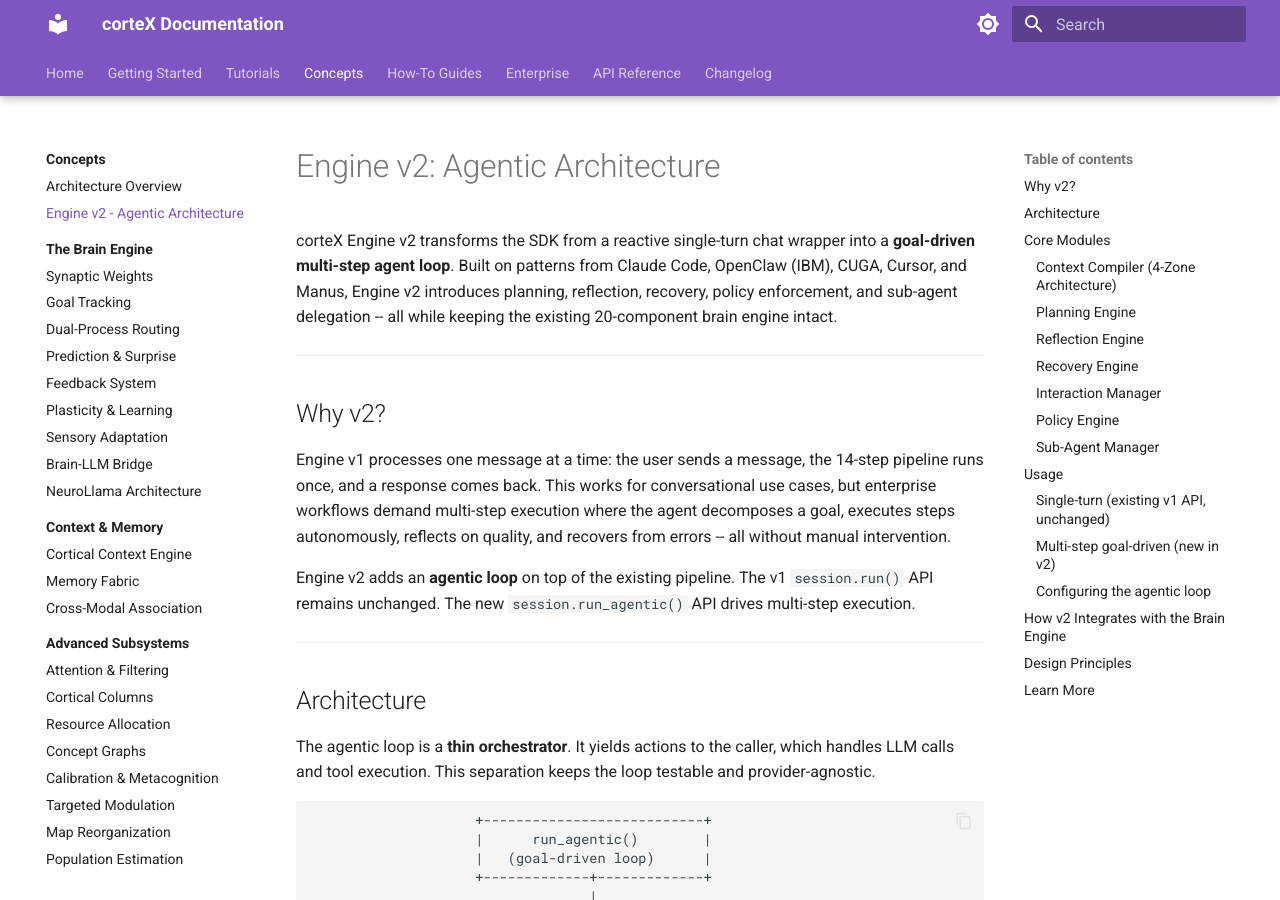
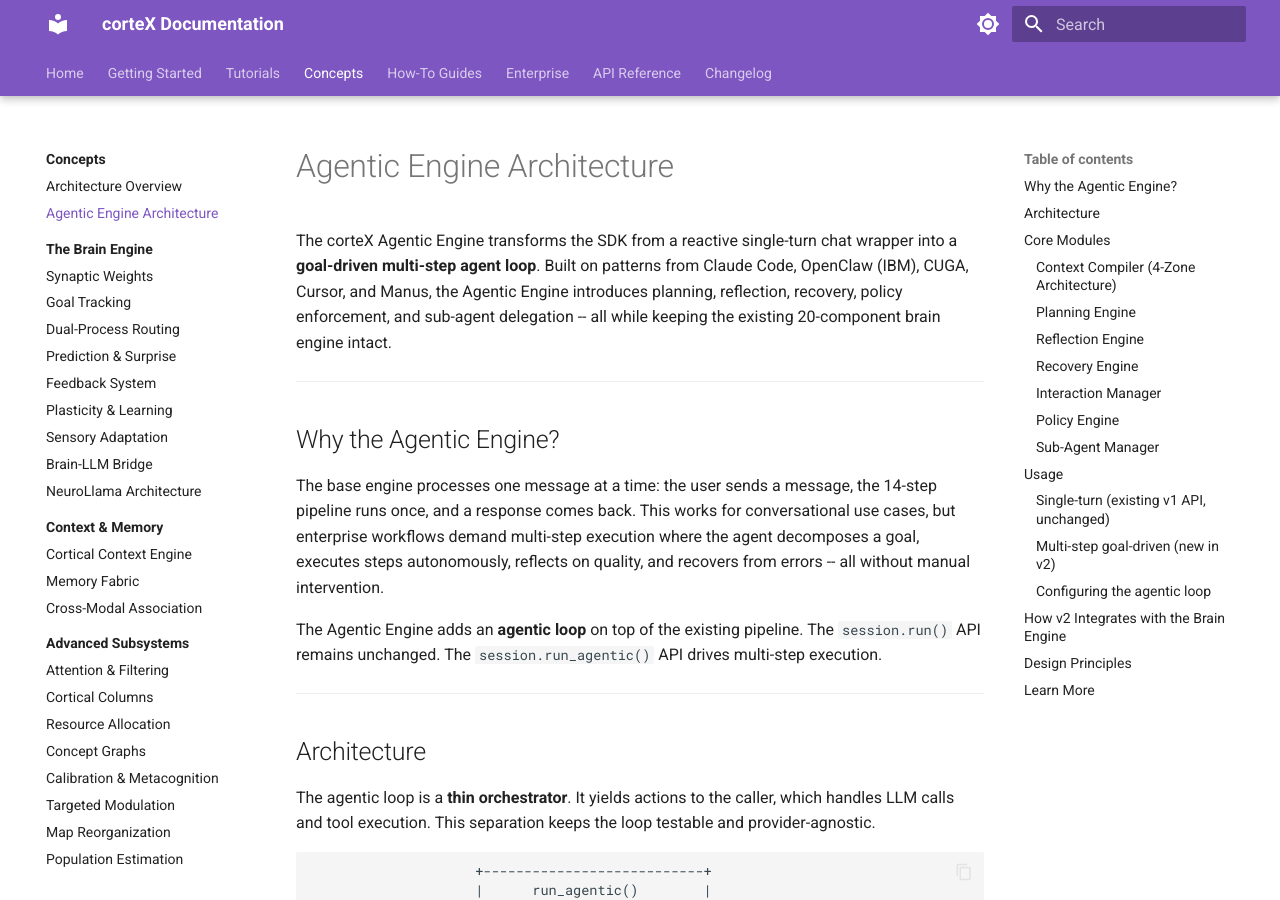
Before and after one commit to QuestoM/cortex-docs, an MkDocs documentation site: the page built from docs/concepts/engine-v2.md, in a window 1280 px wide and 900 px high. Built offline with MkDocs 1.6.1 and Material for MkDocs 9.7.7, drawn with Linux system fonts in a browser that asks for light colours; some of the changed text lies outside the part shown.

Commit message:
docs: Add Anthropic/Claude provider documentation + rename Engine v2 to Agentic Engine
- New guides/providers/anthropic.md with full Claude setup guide
- New reference/llm/anthropic-client.md API reference page
- Updated mkdocs.yml nav with Anthropic entries
- Updated switching-providers.md with Claude examples
- Updated cross-references in OpenAI, Gemini provider pages
- Renamed "Engine v2" to "Agentic Engine" in concepts/engine-v2.md and index

Co-Authored-By: Claude Opus 4.6 <noreply@anthropic.com>

```diff
--- a/docs/concepts/engine-v2.md
+++ b/docs/concepts/engine-v2.md
@@ -1,14 +1,14 @@
-# Engine v2: Agentic Architecture
+# Agentic Engine Architecture
 
-corteX Engine v2 transforms the SDK from a reactive single-turn chat wrapper into a **goal-driven multi-step agent loop**. Built on patterns from Claude Code, OpenClaw (IBM), CUGA, Cursor, and Manus, Engine v2 introduces planning, reflection, recovery, policy enforcement, and sub-agent delegation -- all while keeping the existing 20-component brain engine intact.
+The corteX Agentic Engine transforms the SDK from a reactive single-turn chat wrapper into a **goal-driven multi-step agent loop**. Built on patterns from Claude Code, OpenClaw (IBM), CUGA, Cursor, and Manus, the Agentic Engine introduces planning, reflection, recovery, policy enforcement, and sub-agent delegation -- all while keeping the existing 20-component brain engine intact.
 
 ---
 
-## Why v2?
+## Why the Agentic Engine?
 
-Engine v1 processes one message at a time: the user sends a message, the 14-step pipeline runs once, and a response comes back. This works for conversational use cases, but enterprise workflows demand multi-step execution where the agent decomposes a goal, executes steps autonomously, reflects on quality, and recovers from errors -- all without manual intervention.
+The base engine processes one message at a time: the user sends a message, the 14-step pipeline runs once, and a response comes back. This works for conversational use cases, but enterprise workflows demand multi-step execution where the agent decomposes a goal, executes steps autonomously, reflects on quality, and recovers from errors -- all without manual intervention.
 
-Engine v2 adds an **agentic loop** on top of the existing pipeline. The v1 `session.run()` API remains unchanged. The new `session.run_agentic()` API drives multi-step execution.
+The Agentic Engine adds an **agentic loop** on top of the existing pipeline. The `session.run()` API remains unchanged. The `session.run_agentic()` API drives multi-step execution.
 
 ---
 
@@ -250,7 +250,7 @@ result = await session.run_agentic(
 
 ## How v2 Integrates with the Brain Engine
 
-Engine v2 does not replace the 20 brain components -- it builds on top of them. Every step in the agentic loop runs through the existing 14-step pipeline:
+The Agentic Engine does not replace the 20 brain components -- it builds on top of them. Every step in the agentic loop runs through the existing 14-step pipeline:
 
 | Brain Component | Role in v2 |
 |----------------|------------|
@@ -270,8 +270,8 @@ Engine v2 does not replace the 20 brain components -- it builds on top of them.
 ## Design Principles
 
 1. **Thin orchestrator**: The agentic loop yields actions; the caller executes them. This keeps the loop testable without live LLM calls.
-2. **Provider-agnostic**: Engine v2 works with any LLM provider supported by corteX (OpenAI, Gemini, local models).
-3. **Backward-compatible**: `session.run()` continues to work exactly as before. Engine v2 is opt-in via `session.run_agentic()`.
+2. **Provider-agnostic**: The Agentic Engine works with any LLM provider supported by corteX (OpenAI, Gemini, Anthropic, local models).
+3. **Backward-compatible**: `session.run()` continues to work exactly as before. The Agentic Engine is opt-in via `session.run_agentic()`.
 4. **Enterprise-first**: Policy enforcement, audit logging, and safety controls are built into every step of the agentic loop.
 5. **On-prem ready**: No external service dependencies. The entire agentic loop runs locally.
 
--- a/mkdocs.yml
+++ b/mkdocs.yml
@@ -85,7 +85,7 @@ nav:
   - Concepts:
     - concepts/index.md
     - Architecture Overview: concepts/architecture.md
-    - Engine v2 - Agentic Architecture: concepts/engine-v2.md
+    - Agentic Engine Architecture: concepts/engine-v2.md
     - The Brain Engine:
       - concepts/brain/index.md
       - Synaptic Weights: concepts/brain/weights.md
@@ -126,6 +126,7 @@ nav:
     - LLM Providers:
       - guides/providers/openai.md
       - guides/providers/gemini.md
+      - guides/providers/anthropic.md
       - guides/providers/local-models.md
       - guides/providers/switching-providers.md
     - Configuration:
@@ -204,5 +205,6 @@ nav:
       - reference/llm/base.md
       - reference/llm/openai-client.md
       - reference/llm/gemini-client.md
+      - reference/llm/anthropic-client.md
 
   - Changelog: changelog.md
```
Also changed, not shown: docs/concepts/index.md (+1 -1 lines), docs/guides/providers/anthropic.md (added, +148 -0 lines), docs/guides/providers/gemini.md (+1 -0 lines), docs/guides/providers/openai.md (+1 -0 lines), docs/guides/providers/switching-providers.md (+18 -3 lines), docs/reference/llm/anthropic-client.md (added, +8 -0 lines).
